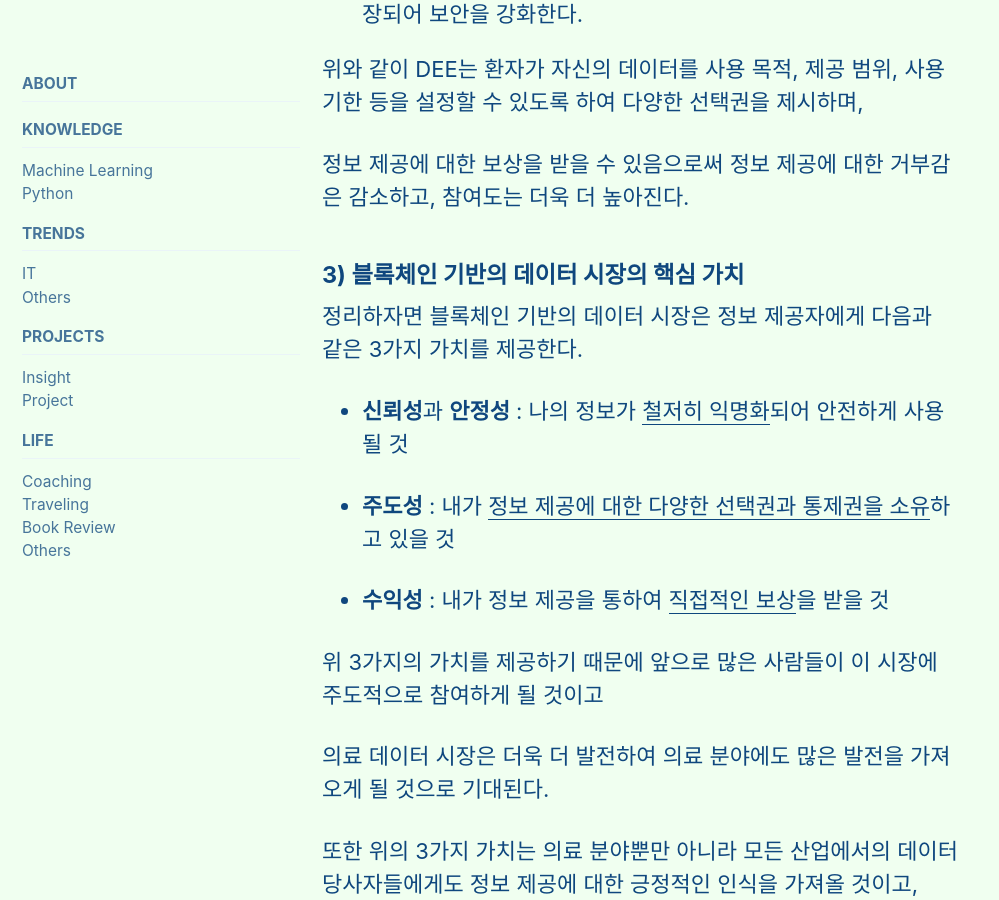
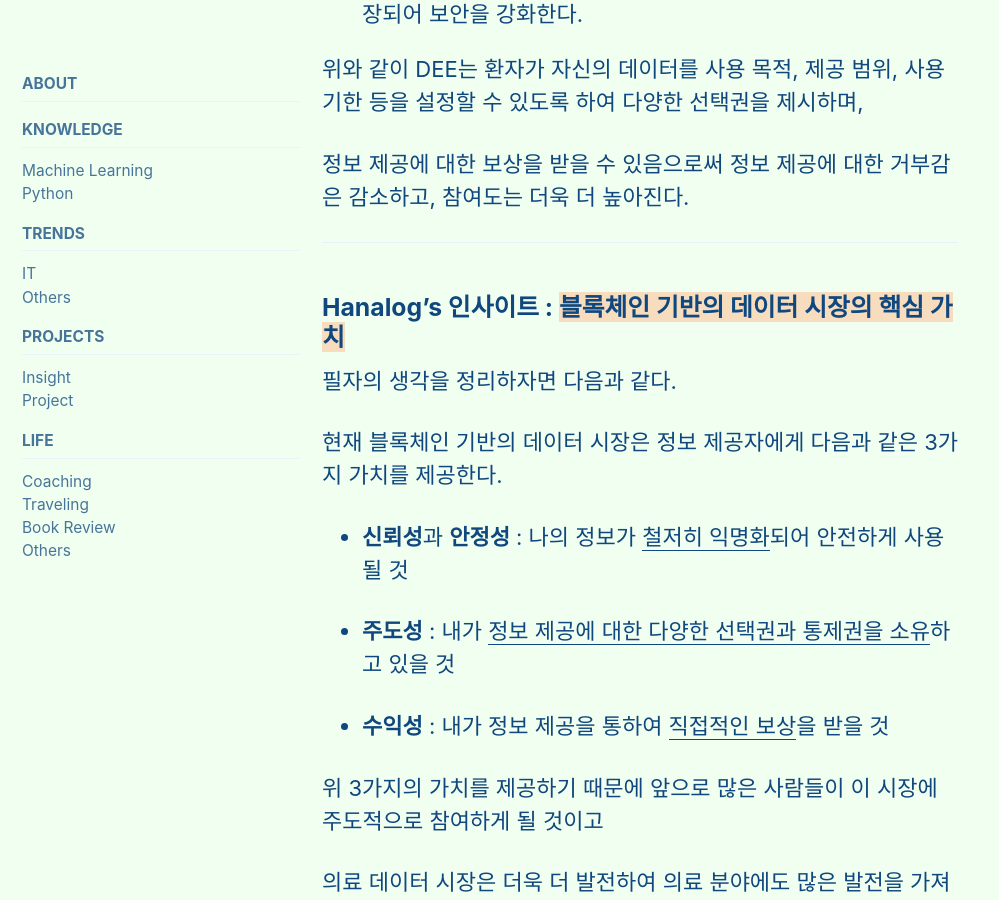
Before and after one commit to hanalog/hanalog.github.io, a Jekyll site: the page built from _posts/2022-04-09-trend1.md, in a window 1280 px wide and 900 px high, scrolled down 2523 px. Shown: the whole window, without its empty margins (0-999 px from the left). Built offline with Jekyll 4.4.1, drawn with Linux system fonts in a browser that asks for light colours; cached includes are drawn as plain includes.

Commit message:
Update 2022-04-09-trend1.md

```diff
--- a/_posts/2022-04-09-trend1.md
+++ b/_posts/2022-04-09-trend1.md
@@ -68,9 +68,13 @@ DEE 는 에퀴둠 헬스와 노키아의 SaaS 기반 의료 데이터 시장이
 
 
 
-#### 3) 블록체인 기반의 데이터 시장의 핵심 가치
+---
 
-정리하자면 블록체인 기반의 데이터 시장은 정보 제공자에게 다음과 같은 3가지 가치를 제공한다.
+### Hanalog's 인사이트 : <span style='background-color: #F7DDBE'>블록체인 기반의 데이터 시장의 핵심 가치</span>
+
+필자의 생각을 정리하자면 다음과 같다.
+
+현재 블록체인 기반의 데이터 시장은 정보 제공자에게 다음과 같은 3가지 가치를 제공한다.
 
 - **신뢰성**과 **안정성** : 나의 정보가 <u>철저히 익명화</u>되어 안전하게 사용될 것
 
@@ -96,6 +100,8 @@ DEE 는 에퀴둠 헬스와 노키아의 SaaS 기반 의료 데이터 시장이
 
 앞으로는 **데이터 당사자가 주도적으로 자신의 데이터를 거래하면서 가치를 보상 받고 시장에 참여하는 시대**가 올 것이다.
 
+---
+
 
 
 [참고 기사](https://www.ciokorea.com/news/231559)
```
